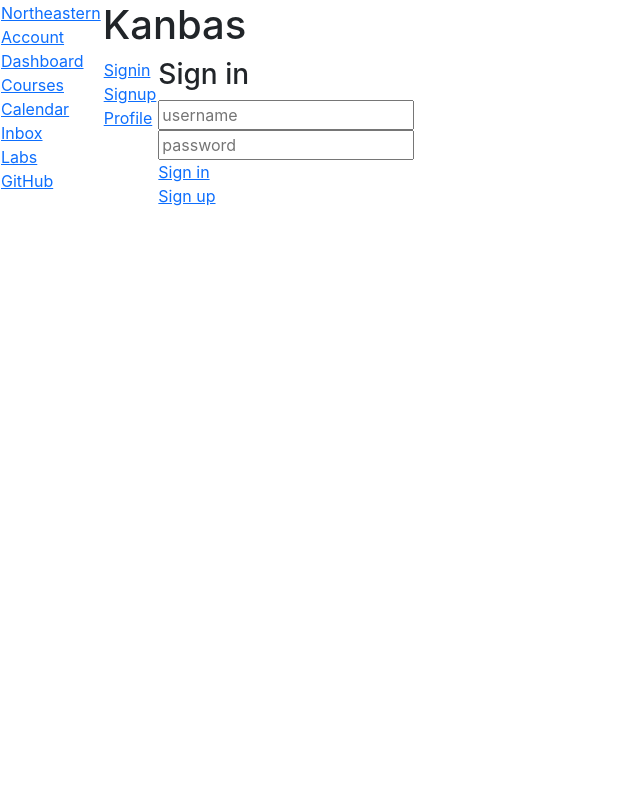
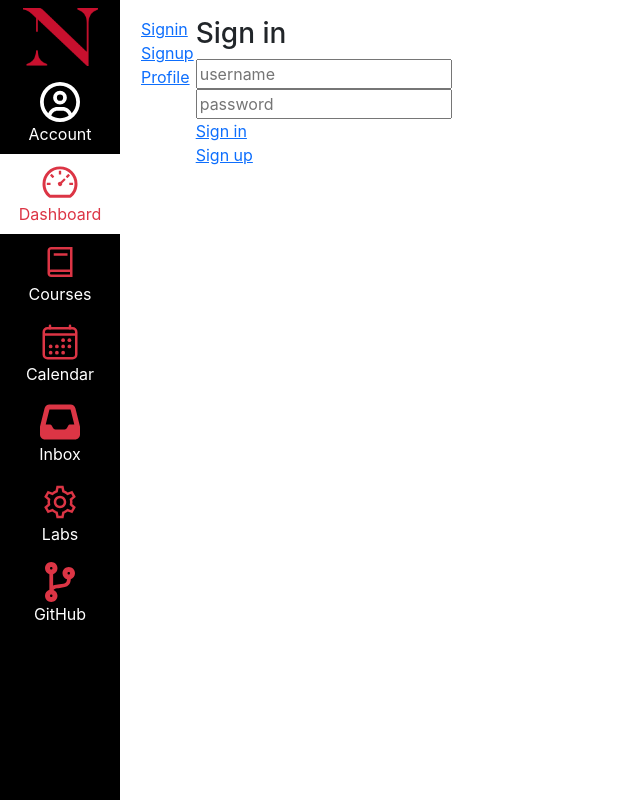
Before and after one commit to markpanaro/Kanbas-Full-Stack-Learning-Management-System, a React (Create React App) app: page /#/Kanbas/Account/Signin in a window 1280 px wide. Shown: the whole page, without its empty margins (0-640 px from the left). Built offline with nearby package versions, Linux system fonts and the light colour scheme.

Commit message:
Getting started on a2 part 2

```diff
--- a/src/Kanbas/Courses/Home/index.tsx
+++ b/src/Kanbas/Courses/Home/index.tsx
@@ -2,15 +2,13 @@
 import CourseStatus from "./Status";
 export default function Home() {
     return (
-        <table id="wd-home">
-            <tr>
-                <td valign="top">
-                    <Modules />
-                </td>
-                <td valign="top">
-                    <CourseStatus />
-                </td>
-            </tr>
-        </table>
+        <div className="d-flex" id="wd-home">
+            <div className="flex-fill">
+                <Modules />
+            </div>
+            <div className="d-none d-md-block">
+                <CourseStatus />
+            </div>
+        </div>
     );
 }
--- a/src/Kanbas/Courses/Navigation.tsx
+++ b/src/Kanbas/Courses/Navigation.tsx
@@ -1,4 +1,8 @@
 import { Link } from "react-router-dom";
+import { AiOutlineDashboard } from "react-icons/ai";
+import { IoCalendarOutline } from "react-icons/io5";
+import { LiaBookSolid, LiaCogSolid } from "react-icons/lia";
+import { FaInbox, FaRegCircleUser } from "react-icons/fa6";
 export default function CoursesNavigation() {
     return (
         <div id="wd-courses-navigation">
--- a/src/Kanbas/Courses/index.tsx
+++ b/src/Kanbas/Courses/index.tsx
@@ -4,17 +4,18 @@
 import Modules from "./Modules";
 import Home from "./Home";
 import { Navigate, Route, Routes } from "react-router";
+import { FaAlignJustify } from "react-icons/fa6";
 export default function Courses() {
     return (
         <div id="wd-courses">
-            <h2>Course 1234</h2>
-            <hr />
-            <table>
-                <tr>
-                    <td valign="top">
+            <h2 className="text-danger">
+                <FaAlignJustify className="me-4 fs-4 mb-1" />
+                Course 1234</h2><hr />
+            <div className="d-flex">
+                <div className="d-none d-md-block">
                     <CoursesNavigation />
-                    </td>
-                    <td valign="top">
+                </div>
+                <div className="flex-fill">
                     <Routes>
                         <Route path="/" element={<Navigate to="Home" />} />
                         <Route path="Home" element={<Home />} />
@@ -25,9 +26,7 @@
                         <Route path="Assignments/:aid" element={<h2>Assignment Editor</h2>} />
                         <Route path="People" element={<h2>People</h2>} />
                     </Routes>
-                    </td>
-                </tr>
-            </table>
+                </div></div>
         </div>
     );
 }
--- a/src/Kanbas/Navigation.tsx
+++ b/src/Kanbas/Navigation.tsx
@@ -1,15 +1,45 @@
 import { Link } from "react-router-dom";
+import { AiOutlineDashboard } from "react-icons/ai";
+import { IoCalendarOutline } from "react-icons/io5";
+import { LiaBookSolid, LiaCogSolid } from "react-icons/lia";
+import { FaInbox, FaRegCircleUser } from "react-icons/fa6";
+import { FaCodeBranch } from "react-icons/fa";
 export default function KanbasNavigation() {
     return (
-        <div id="wd-kanbas-navigation">
-            <a href="https://www.northeastern.edu/" id="wd-neu-link" target="_blank">Northeastern</a><br />
-            <Link to="/Kanbas/Account" id="wd-account-link">Account</Link><br />
-            <Link to="/Kanbas/Dashboard" id="wd-dashboard-link">Dashboard</Link><br />
-            <Link to="/Kanbas/Dashboard" id="wd-course-link">Courses</Link><br />
-            <Link to="/Kanbas/Calendar" id="wd-calendar-link">Calendar</Link><br />
-            <Link to="/Kanbas/Inbox" id="wd-inbox-link">Inbox</Link><br />
-            <Link to="/Labs" id="wd-labs-link">Labs</Link><br />
-            <a href="https://github.com/markpanaro/Kanbas-React-Web-App" id="wd-github-link" target="_blank">GitHub</a><br />
+        <div id="wd-kanbas-navigation" style={{ width: 120 }}
+            className="list-group rounded-0 position-fixed
+            bottom-0 top-0 d-none d-md-block bg-black z-2">
+            <a href="https://www.northeastern.edu/" id="wd-neu-link" target="_blank"
+                className="list-group-item bg-black border-0 text-center">
+                <img src="/images/NEU.png" width="75px" /></a>
+            <Link to="/Kanbas/Account" id="wd-account-link"
+                className="list-group-item text-center border-0 bg-black text-white">
+                <FaRegCircleUser className="fs-1 text text-white" /><br />Account</Link>
+            <Link to="/Kanbas/Dashboard" id="wd-dashboard-link"
+                className="list-group-item text-center border-0
+                   bg-white text-danger">
+                <AiOutlineDashboard className="fs-1 text-danger" /><br />Dashboard</Link>
+            <Link to="/Kanbas/Dashboard" id="wd-course-link"
+                className="list-group-item text-white
+                   bg-black text-center border-0">
+                <LiaBookSolid className="fs-1 text-danger" /><br />Courses</Link>
+            <Link to="/Kanbas/Calendar" id="wd-calendar-link"
+                className="list-group-item text-white
+                            bg-black text-center border-0">
+                <IoCalendarOutline className="fs-1 text-danger" /><br />Calendar</Link>
+            <Link to="/Kanbas/Inbox" id="wd-inbox-link"
+                className="list-group-item text-white
+                   bg-black text-center border-0">
+                <FaInbox className="fs-1 text-danger" /><br />Inbox</Link>
+            <Link to="/Labs" id="wd-labs-link"
+                className="list-group-item text-white
+                   bg-black text-center border-0">
+                <LiaCogSolid className="fs-1 text-danger" /><br />Labs</Link>
+
+            <a href="https://github.com/markpanaro/Kanbas-React-Web-App" id="wd-github-link" target="_blank"
+                className="list-group-item text-white
+                            bg-black text-center border-0">
+                <FaCodeBranch className="fs-1 text-danger" /><br />GitHub</a><br />
         </div>
     );
 }
--- a/src/Kanbas/index.tsx
+++ b/src/Kanbas/index.tsx
@@ -3,16 +3,12 @@
 import Dashboard from "./Dashboard";
 import KanbasNavigation from "./Navigation";
 import Courses from "./Courses";
+import "./styles.css";
 export default function Kanbas() {
     return (
         <div id="wd-kanbas">
-            <table>
-                <tr>
-                    <td valign="top">
             <KanbasNavigation />
-                    </td>
-                    <td valign="top">
-                        <h1>Kanbas</h1>
+            <div className="wd-main-content-offset p-3">
                 <Routes>
                     <Route path="/" element={<Navigate to="Account" />} />
                     <Route path="/Account/*" element={<Account />} />
@@ -21,9 +17,7 @@
                     <Route path="/Calendar" element={<h1>Calendar</h1>} />
                     <Route path="/Inbox" element={<h1>Inbox</h1>} />
                 </Routes>
-                    </td>
-                </tr>
-            </table>
+            </div>
         </div >
     );
 }
--- /dev/null
+++ b/src/Kanbas/styles.css
@@ -0,0 +1,5 @@
+@media (min-width: 768px) {
+    #wd-kanbas .wd-main-content-offset {
+        padding-left: 140px !important;
+    }
+}
```
Also changed, not shown: public/images/NEU.png (added). Lines whose indentation alone changed are shown as unchanged.
